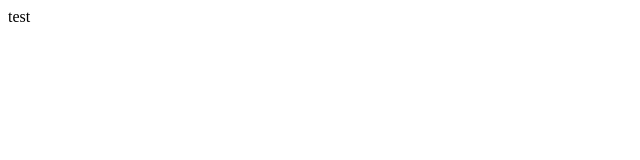
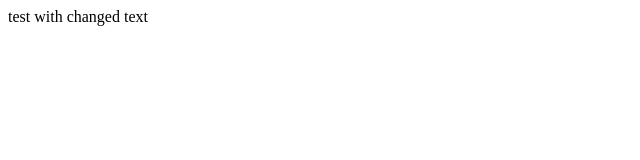
Before and after one commit to i-melon/testtest, a plain HTML site: page index.html in a window 1280 px wide. Shown: the whole page, without its empty margins (0-640 px from the left). Drawn offline with Linux system fonts and the light colour scheme.

Commit message:
feat: new text

```diff
--- a/index.html
+++ b/index.html
@@ -5,6 +5,6 @@
     <title>Title</title>
 </head>
 <body>
-test
+test with changed text
 </body>
 </html>
```
